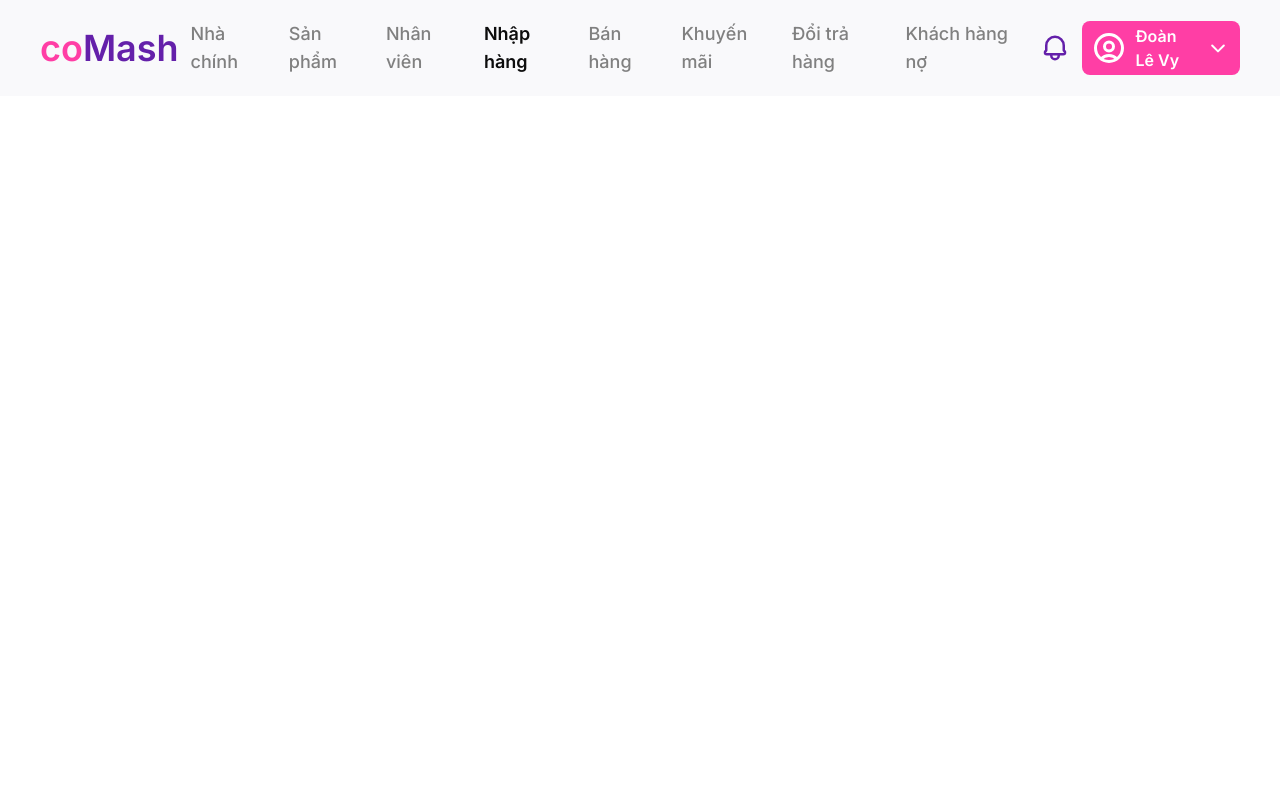
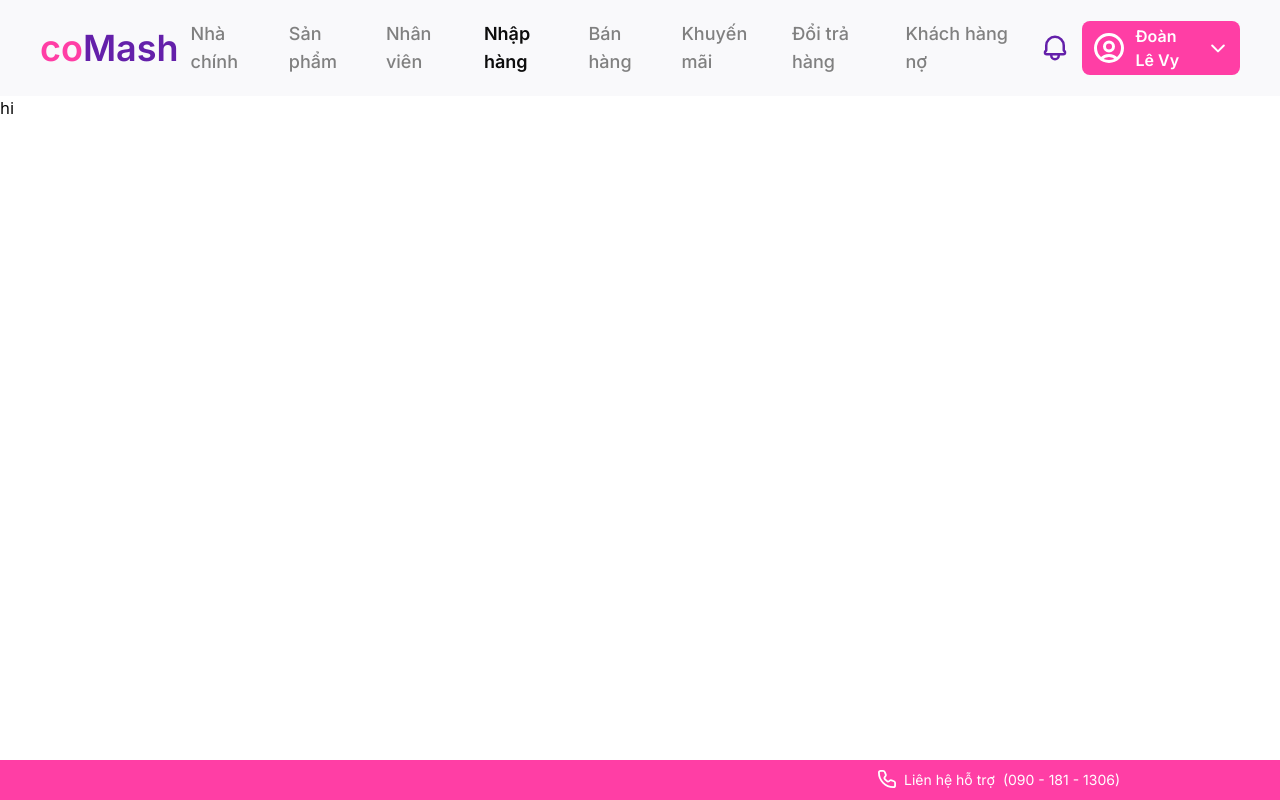
Before and after one commit to HCMUT-CSE-ProjectCapstone-coMash/capstone-web-frontend, a Next.js app: page /import in a window 1280 px wide. Built offline with nearby package versions, Linux system fonts and the light colour scheme; a web font is replaced by a local one.

Commit message:
update footer

```diff
--- a/app/import/page.tsx
+++ b/app/import/page.tsx
@@ -1,6 +1,8 @@
 
 export default function ImportPage () {
     return (
-        <div></div>
+        <div>
+            hi
+        </div>
     )
 }
--- a/app/layout.tsx
+++ b/app/layout.tsx
@@ -5,9 +5,11 @@ import { Footer } from "@/components/Footer";
 export default function RootLayout({ children }: Readonly<{ children: React.ReactNode }>) {
     return (
         <html lang="en">
-            <body className="">
+            <body className="flex flex-col min-h-screen">
                 <Header/>
+                <div className="flex-1">
                     {children}
+                </div>
                 <Footer/>
             </body>
         </html>
--- a/assests/Icons.tsx
+++ b/assests/Icons.tsx
@@ -30,3 +30,12 @@ export function UserProfileIcon({ width, height, fill }: IconProps) {
     </svg>
     )
 }
+
+export function Phone({ width, height, fill }: IconProps) {
+
+    return (
+        <svg xmlns="http://www.w3.org/2000/svg" width={width} height={height} fill={"none"} viewBox="0 0 20 20">
+            <path d="M7.50246 2.25722C7.19873 1.4979 6.46332 1 5.64551 1H2.89474C1.8483 1 1 1.8481 1 2.89453C1 11.7892 8.21078 19 17.1055 19C18.1519 19 19 18.1516 19 17.1052L19.0005 14.354C19.0005 13.5361 18.5027 12.8009 17.7434 12.4971L15.1069 11.4429C14.4249 11.1701 13.6483 11.2929 13.0839 11.7632L12.4035 12.3307C11.6089 12.9929 10.4396 12.9402 9.7082 12.2088L7.79222 10.2911C7.06079 9.55962 7.00673 8.39134 7.66895 7.59668L8.23633 6.9163C8.70661 6.35195 8.83049 5.57516 8.55766 4.89309L7.50246 2.25722Z" stroke="white" stroke-width="2" stroke-linecap="round" stroke-linejoin="round"/>
+        </svg>
+    )
+}
--- a/components/Footer.tsx
+++ b/components/Footer.tsx
@@ -1,10 +1,14 @@
 
-
+import { Phone } from "@/assests/Icons"
 export function Footer() {
 
     return (
-        <div>
-
+        <div className="bg-pink flex justify-end items-center px-40 py-2.5 font-display text-white text-sm">
+            <div className="flex gap-x-2">
+                <Phone width={18} height={18} />
+                <div>Liên hệ hỗ trợ</div>
+                <div>(090 - 181 - 1306)</div>
+            </div>
         </div>
     )
 }
```
